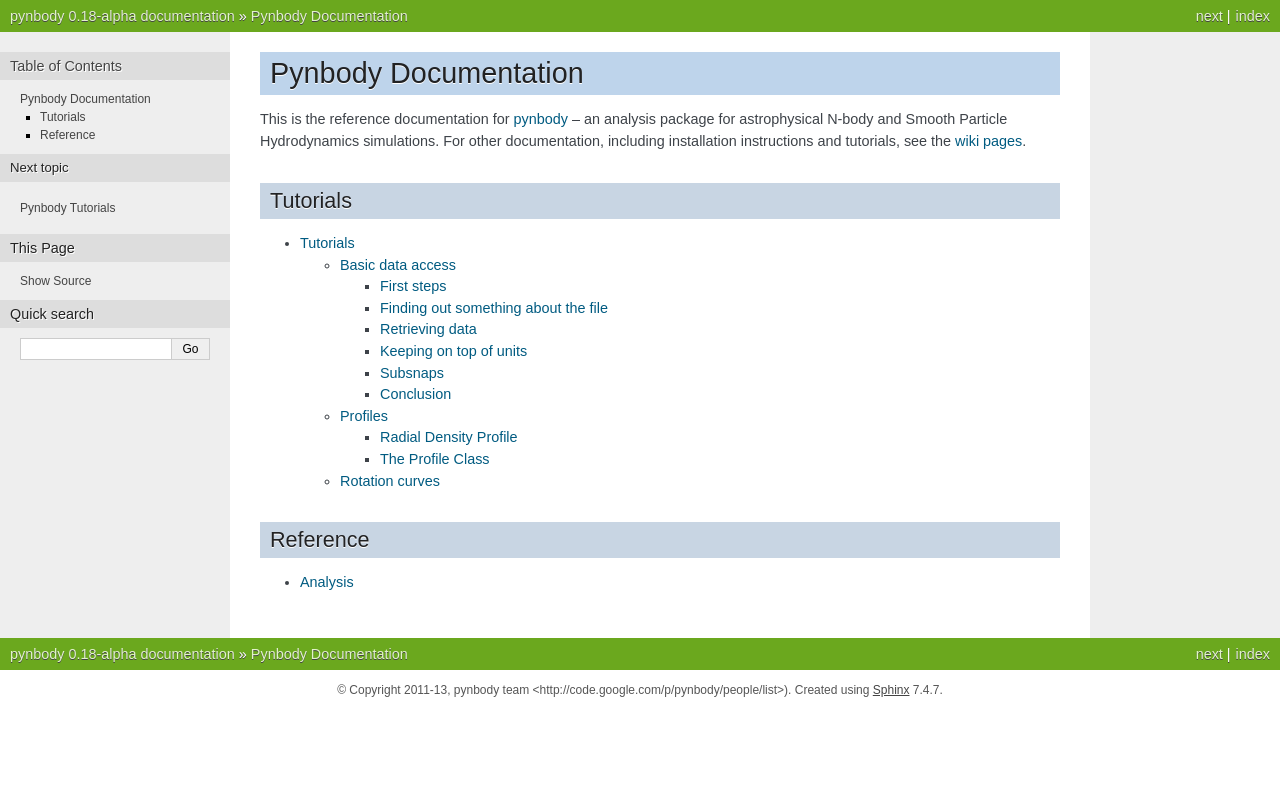
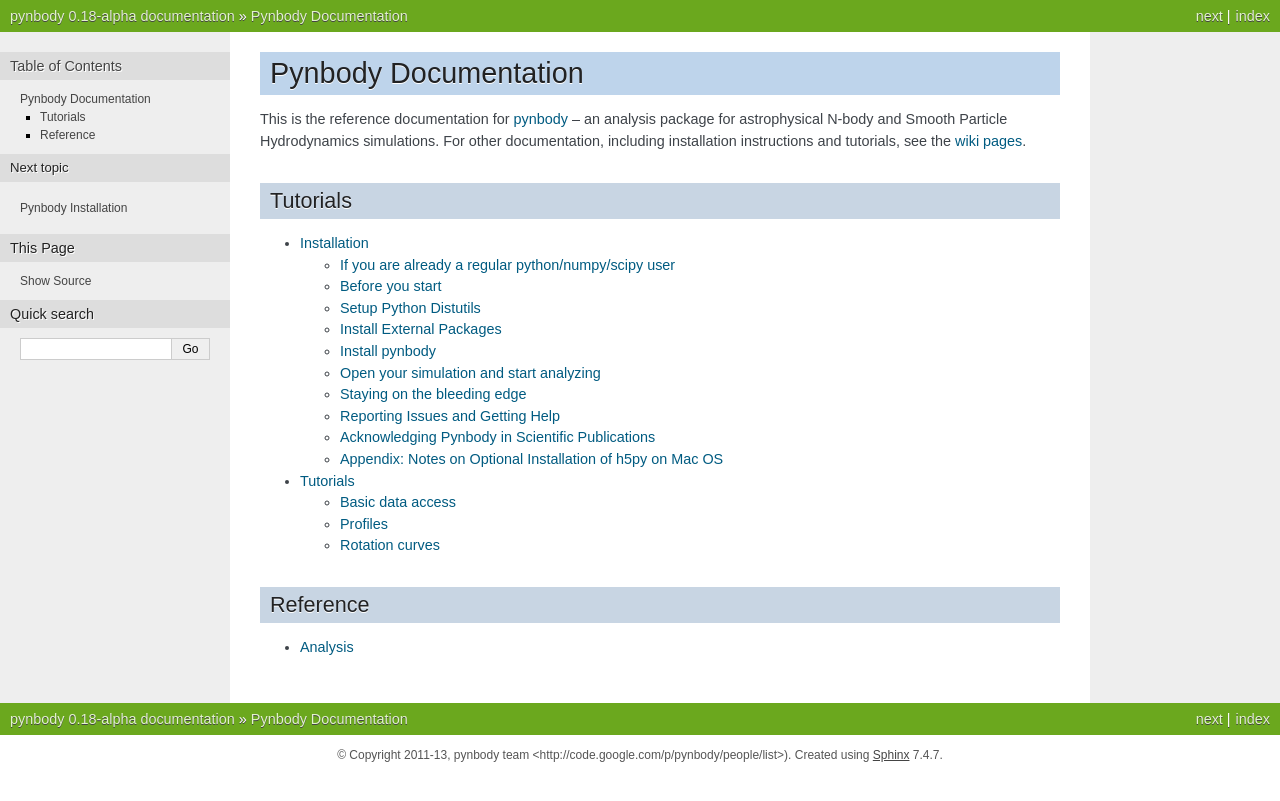
Before and after one commit to pynbody/pynbody, a Sphinx documentation site: the page built from docs/index.rst, in a window 1280 px wide. Shown: the top 801 px of the page. Built offline with Sphinx 7.4.7, drawn with Linux system fonts in a browser that asks for light colours; formulas are drawn with MathJax 3; pages that are not in the unit, such as notebooks, are missing from menus; some of the changed lines change nothing that is shown.

Commit message:
documentation update
-- ported the installation wiki page to the sphinx documentation

```diff
--- a/docs/index.rst
+++ b/docs/index.rst
@@ -14,12 +14,14 @@
 <http://code.google.com/p/pynbody/wiki/WelcomeToPynbody?tm=6>`_.
 
 
+
 Tutorials
 ------------
 
 .. toctree::
-   :maxdepth: 3
+   :maxdepth: 2
 
+   Installation <installation>
    Tutorials <tutorials/tutorials>
 
 
--- /dev/null
+++ b/docs/installation.rst
@@ -0,0 +1,357 @@
+.. summary How to install pynbody
+
+
+.. _pynbody-installation:
+
+Pynbody Installation
+====================
+
+Nothing makes us happier than a new pynbody user, so we hope that your
+installation experience is swift and painless. If you encounter issues
+during the installation process, please let us know right away. Once
+you complete the installation, don't forget to read the
+:ref:`getting-help` section. Finally, if you decide you like pynbody
+and you end up using it for your scientific work, please see the
+:ref:`acknowledging-pynbody` bit at the very end. Enjoy!
+
+
+If you are already a regular python/numpy/scipy user
+----------------------------------------------------
+
+1. If you have have `setuptools <http://pypi.python.org/pypi/setuptools>`_ installed, just type ``easy_install pynbody``.
+
+2. Follow the instructions in the :ref:`install-pynbody` section
+
+If you are new to python or you are missing some of the basic packages
+(see the `must-haves` below), read on...
+
+
+Before you start
+----------------
+
+Like when you install any software, there is a certain amount of
+configuration necessary to get pynbody working.  Fortunately, Python
+is installed by default on many operating systems, particularly those
+common to astronomers, Mac OS X and Linux.
+
+
+You must have:
+^^^^^^^^^^^^^^
+  * Python 2.5, 2.6 or 2.7. We will support 3.x once `scipy` and
+    `matplotlib` do.
+
+  * The standard `numpy` (python numeric arrays) package.
+
+You will probably also want
+^^^^^^^^^^^^^^^^^^^^^^^^^^^
+
+  * `matplotlib`: Plotting functions use `matplotlib`, but you can
+    access everything except the built-in plots if `matplotlib` is not
+    installed.
+
+  * Some functionality requires `scipy <http://new.scipy.org/>`_, but
+    you can access most functions even if `scipy` is not installed.
+
+  * `ipython <http://ipython.scipy.org/moin/>`_ makes using python
+    much easier.  For example it provides command history and tab
+    completion.
+
+  * use ``ipython --pylab`` to set matplotlib to interactive mode to
+    automatically show the plots you make.  Read
+    http://matplotlib.sourceforge.net/users/shell.html#ipython-to-the-rescue
+    for details.  Possibly set ``backend : TkAgg`` and ``interactive :
+    True`` in your matplotlibrc file, but see the above webpage for
+    caveats.
+
+These packages are all standard and well supported.
+
+You might also want
+^^^^^^^^^^^^^^^^^^^
+
+  * Amiga Halo Finder.  Installation instructions are on
+    `HaloCatalogue <http://code.google.com/p/pynbody/wiki/HaloCatalogue>`_
+
+  * Installing `h5py <http://code.google.com/p/h5py/>`_ will allow you
+    to work with Gadget HDF snapshots. See the :ref:`h5py-ref` below.
+
+Setup Python Distutils
+----------------------
+
+As the webpage `adding to python
+<http://docs.python.org/install/index.html>`_ describes, standard
+python packages are installed using distutils. Once you follow the
+simple steps below, installing *most* python packages is simple and
+straightforward.
+
+1. Create a directory where python packages will be installed.  We
+recommend ``${HOME}/python``.
+
+::
+
+   mkdir ~/python
+
+
+2. Download this `.pydistutils.cfg
+<http://pynbody.googlecode.com/files/.pydistutils.cfg>`_ file into
+your home directory.
+
+3. Set the ``PYTHONPATH`` environment variable.
+
+::
+
+   setenv PYTHONPATH "${HOME}/python" #put into your .cshrc file OR
+   export PYTHONPATH="${HOME}/python" # in your .bashrc file
+
+
+Install External Packages
+-------------------------
+
+Linux
+^^^^^
+
+On Linux, use your favourite package manager (like yum or ubuntu) to
+install all the packages in one line, for example
+
+::
+
+   yum install matplotlib scipy ipython
+
+This easy way requires root access, so you might have to ask your
+system administrator.
+
+It is not hard to perform from-source installations of these packages
+if you don't have administrative privileges or a helpful sys admin.
+Grab the source from the following sourceforge sites appropriate to
+your version of python:
+
+ * `numpy <http://sourceforge.net/projects/numpy/files/>`_
+
+ * `scipy <http://sourceforge.net/projects/scipy/files/>`_
+
+ * `matplotlib <http://sourceforge.net/projects/matplotlib/files/>`_
+
+The three packages are standard for nearly all scientific computation
+in python, so it makes sense for them to be installed at the system
+level.  However, if you sys admin is unhelpful, now that you've set up
+distutils, you just have to ``cd`` in each directory and type:
+
+::
+
+   python setup.py install
+
+
+Mac OS
+^^^^^^
+
+Choose one of the three options below.  Any of the three options can
+be made to work. The first is easiest, the last is hardest; so if you
+don't have a strong reason to do otherwise, we'd recommend option (a).
+
+Option (a): enthought python
+""""""""""""""""""""""""""""
+
+If you are at an academic institution (which is likely the case if you
+are installing pynbody) then the `Enthought python bundle
+<http://www.enthought.com/>`_ is the simplest way of getting
+everything you need and more. Go to the `Academic License
+<http://www.enthought.com/products/edudownload.php>`_ page and trust
+them with your email address to get a download link. It installs
+*everything* you need including the core python, numpy, scipy,
+matplotlib and other libraries. See the full
+`package index <http://www.enthought.com/products/epdlibraries.php>`_.
+
+Option (b): python's official python
+""""""""""""""""""""""""""""""""""""
+
+If for some reason you require more fine-grained control over your
+python distribution, you should install the latest offical version of
+python (instead of the apple version which came with your box), then
+manually download binary versions of `numpy`, `scipy` and
+`matplotlib`:
+
+ * Official python .dmg is available here:
+   http://www.python.org/download/. You want 2.7.x, not 3.x.
+ * Links to .dmg's for `numpy
+   <http://sourceforge.net/projects/numpy/files/>`_ and `scipy
+   <http://sourceforge.net/projects/scipy/files/>`_ are here:
+   http://new.scipy.org/download.html.
+ * .dmg for matplotlib is here:
+   http://sourceforge.net/projects/matplotlib/files/matplotlib/. As of
+   this writing there is no dmg for Mac OS > 10.3, but there are many
+   other ways of obtaining matplotlib without compiling from source --
+   see the `matplotlib Mac OS install notes
+   <http://matplotlib.sourceforge.net/faq/installing_faq.html#os-x-notes>`_
+
+
+.. note:: If you are installing numpy/scipy/matplotlib from .dmgs on
+ Mac OS >= 10.6, make sure you grab the 10.6 dmgs and *not* the ones
+ built for 10.3. If python spits out a menacing error complaining about
+ an architecture mismatch, make sure you installed the dmg for the
+ correct OS version.
+
+Option (c): python that came with your Mac
+""""""""""""""""""""""""""""""""""""""""""
+
+This is in general not the preferred python solution.
+
+.. note:: As of December 2011, the scipy superpack no longer appears
+ to be maintained.* Therefore should you wish to use the framework
+ python that ships with your mac, you'll need to manually compile
+ `scipy` and `matplotlib`, and possibly an updated version of
+ `numpy`. This can be painful, so we advise option (a) or option (b).
+
+
+.. _install-pynbody:
+
+Install pynbody
+---------------
+
+You should be able to type, in your shell, `easy_install pynbody` and
+everything will happen automatically.
+
+If you don't have `easy_install` or want to do it manually:
+
+1. Download most recent version from `Downloads section <http://code.google.com/p/pynbody/downloads/list>`_ or scroll down to find out how to :ref:`get the most recent version from the repository <repository_section>`
+
+2. Uncompress:  ``tar zxf pynbody.VER-NUMalpha.tar.gz``
+
+3. Enter directory: ``cd pynbodybeta.01``
+
+4. ``python setup.py install``
+
+Open your simulation and start analyzing
+----------------------------------------
+
+Check out the rest of the :ref:`tutorials section <tutorials>` and
+especially the :ref:`data-access` to get going.
+
+
+.. _repository_section:
+
+Staying on the bleeding edge
+----------------------------
+
+To get the most recent code, you can check the code out of our Google
+Code source repository.  Pynbody uses the version control program
+`mercurial <http://mercurial.selenic.com/wiki/Download>`_
+
+1. Install mercurial
+  * Linux: ``yum install mercurial``
+  * Mac OS: download the `.dmg` and double click
+2. Create your own clone of the pynbody source: ``hg clone https://pynbody.googlecode.com/hg/ pynbody``, as described in the `Source tab <http://code.google.com/p/pynbody/source/checkout>`_
+
+.. warning:: There is a 150 MB test file that downloads, so checking
+ out the code will take a while the first time you do it.
+
+Updating Code
+^^^^^^^^^^^^^
+
+We are in pretty active development stage at the moment, so it's
+always a good idea to update your code.  The way you do it is not
+quite ``hg update`` a la cvs.  You have to
+
+::
+
+   hg pull
+   hg update
+
+
+If you have worked on files that get updated in the repository since
+your last pull, you will have to merge.  If the merge tool doesn't
+work automatically, then you will be forced to resolve the conflicts
+yourself.  Once you have resolved the conflicts, you need to mark the
+file as resolved with ``hg resolve -m``
+
+Then, if you make changes, you can commit them to your local
+repository with ``hg commit`` and then push them to this repository
+with ``hg push``.
+
+NEVER commit before you pull!  It creates a painful situation.
+
+.. note:: Google has created a new password for you `here
+ <http://code.google.com/hosting/settings>`_.  You use your gmail
+ address minus the "@gmail.com" as your username.  You can put
+ something like the following lines into a ``~/.hgrc`` you create to make
+ this happen automatically:
+
+::
+
+   [ui]
+   username = Foo Bar <foo@bar.com>
+
+   [auth]
+   pynbody.prefix = https://pynbody.googlecode.com/hg
+   pynbody.username = foo
+   pynbody.password = bar
+
+
+.. _getting-help:
+
+Reporting Issues and Getting Help
+---------------------------------
+
+The first place you'll want to look is the :ref:`tutorials` page. We
+really value feedback from users, especially when things are not
+working correctly because this is the best way for us to correct
+bugs. This is a community effort so please let us know if you find
+strange behavior or if you have ideas for improvements. The best way
+to do this is via the `Issues page
+<http://code.google.com/p/pynbody/issues/list>`_ on the `Pynbody
+Google Code site <http://code.google.com/p/pynbody/>`_. If you use the
+code regularly for your projects, consider becoming a contributor!
+
+.. _acknowledging-pynbody:
+
+Acknowledging Pynbody in Scientific Publications
+------------------------------------------------
+
+Pynbody development is an open-source, community effort. The only way
+to make it as robust as possible is to have a wide user-base and this
+is only possible by spreading the word. We currently do not have a
+paper that you could cite, but we ask that if you use pynbody in
+preparing a scientific publication, you mention it either as a
+footnote in the text or in the ackowledgments section. Thank you.
+
+
+.. _h5py-ref:
+
+Appendix: Notes on Optional Installation of h5py on Mac OS
+----------------------------------------------------------
+
+If you installed enthought python (option a), `h5py` is included so
+you should be able to work with HDF files immediately. If you used (b)
+or (c) and don't want to use HDF files, there's no problem. Otherwise,
+read on...
+
+Installing h5py on Mac OS is easy once you have a working HDF5
+installation. However **do not install the HDF5 Mac OS binaries
+provided on the HDF5 webpage**. For some reason, they simply do not
+work properly. Instead download and untar the HDF5
+`source <http://www.hdfgroup.org/HDF5/release/obtain5.html>`_.
+
+Assuming you're running on Snow Leopard, use the following command to
+configure the package
+(`discovered here <http://hdf-forum.184993.n3.nabble.com/Can-t-install-Pytables-something-wrong-with-my-HDF5-installation-td1246998.html>`_):
+
+::
+
+   env ARCHFLAGS="-arch x86_64" LDFLAGS="-arch x86_64" ./configure
+   --build=x86_64-apple-darwin10 --target=x86_64-apple-darwin10
+   --prefix=/usr/local/hdf5 --with-szlib=/usr/local/src/szip-2.1/szip
+   --with-zlib=/usr/local/include,/usr/local/lib }}}
+
+Finally
+
+::
+
+   make sudo make install
+
+
+Now ``h5py`` will install without much hassle. `Download the source
+<http://code.google.com/p/h5py/downloads/list>`_, untar it, and type:
+
+::
+
+   python setup.py configure --hdf5=/usr/local/hdf5/
+   python setup.py build
+   sudo python setup.py install
--- a/docs/tutorials/data_access.rst
+++ b/docs/tutorials/data_access.rst
@@ -1,8 +1,9 @@
 .. data_access tutorial
 
+.. _data-access:
 
 Getting started: basic data access
-====================================
+==================================
 
 The following example shows how to load a file, determine various
 attributes, access some data and make use of unit information.
@@ -19,7 +20,7 @@
 
 
 First steps
---------------
+-----------
 
 .. note:: Before you start make sure `pynbody` is properly
  installed. See <https://code.google.com/p/pynbody/wiki/Installation>
@@ -73,7 +74,7 @@
 request it.
 
 Finding out something about the file
-------------------------------
+------------------------------------
 
 Let's start to inspect the file we've opened. The standard python operator ``len`` can be used to query the number
 of particles in the file:
@@ -131,7 +132,7 @@
 
 
 Retrieving data
-------------------------------------------
+---------------
 
 Like ``f.properties``, ``f`` itself also behaves like a python
 dictionary. The standard python method
@@ -223,7 +224,7 @@
  e.g. ``f.gas['rho'].view(type=numpy.ndarray)``
 
 Keeping on top of units
------------------------------------------------------
+-----------------------
 
 
 You might have noticed in the output from the above experiments that
--- a/docs/tutorials/tutorials.rst
+++ b/docs/tutorials/tutorials.rst
@@ -1,5 +1,7 @@
 .. pynbody tutorials main index
 
+
+.. _tutorials:
 
 Pynbody Tutorials
 =================
```
